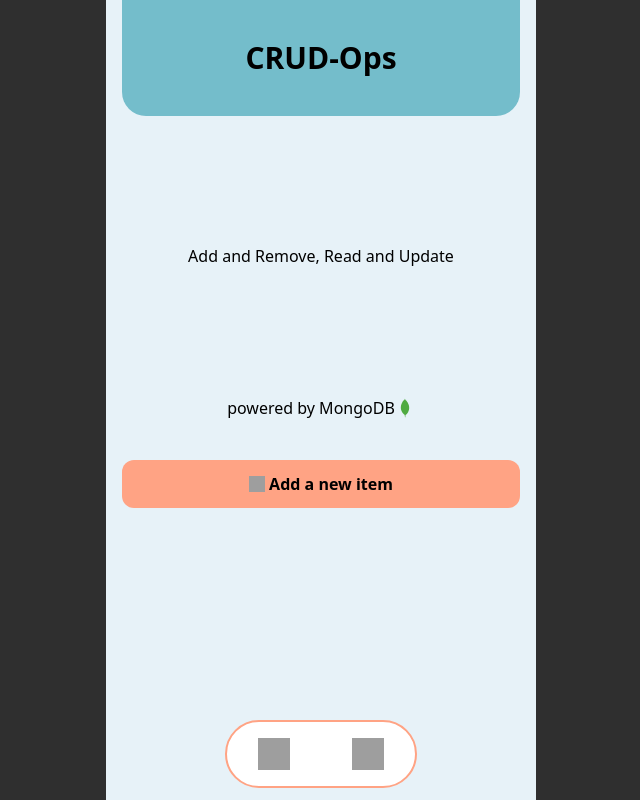
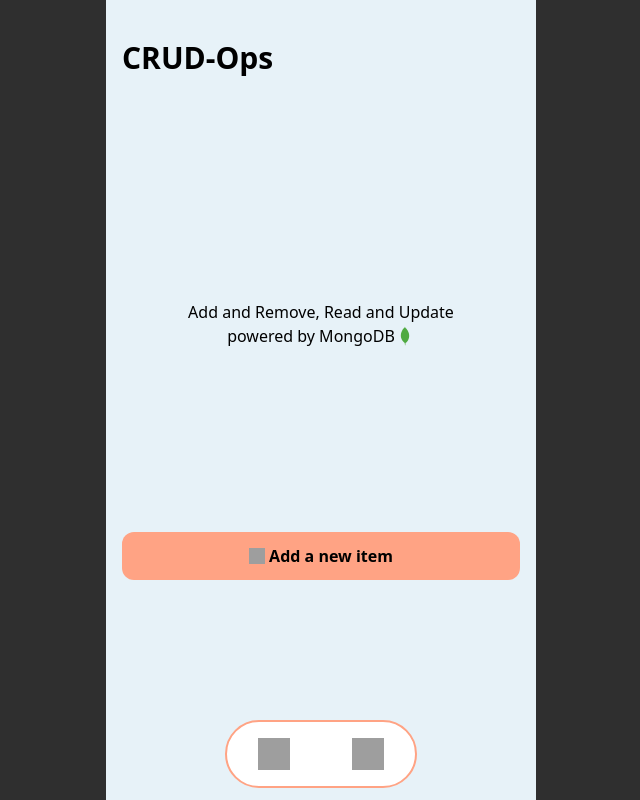
Before and after one commit to KevinRebakure/CRUD-with-MongoDB-List-of-Items, a React (Vite) app: page / in a window 1280 px wide. Shown: the whole page, without its empty margins (319-959 px from the left). Built offline with nearby package versions, Linux system fonts and the light colour scheme; grey boxes are pictures that could not be loaded.

Commit message:
chore: page layout

```diff
--- a/src/components/layouts/PageLayout.tsx
+++ b/src/components/layouts/PageLayout.tsx
@@ -1,15 +1,12 @@
-import { Outlet, useLocation } from "react-router";
-import { ButtonLabels, IconsURL, RoutePaths, Titles } from "../../constants";
+import { Outlet } from "react-router";
+import { ButtonLabels, IconsURL, Titles } from "../../constants";
 import BottomNavBar from "../shared/BottomNavBar";
 import Button from "../shared/Button";
 
 export default function PageLayout() {
-  const data = useLocation();
   return (
     <div className="bg-tertiary-100 relative mx-auto min-h-screen w-[430px] space-y-10">
-      {data.pathname !== RoutePaths.INDEX && (
-        <h1 className="px-4 py-10 text-3xl font-semibold">{Titles.APP_NAME}</h1>
-      )}
+      <h1 className="px-4 py-10 text-3xl font-semibold">{Titles.APP_NAME}</h1>
 
       <div className="px-4">
         <Outlet />
--- a/src/pages/HomePage.tsx
+++ b/src/pages/HomePage.tsx
@@ -3,12 +3,7 @@ import { Titles } from "../constants";
 
 export default function HomePage() {
   return (
-    <>
-      <div className="relative space-y-32">
-        <h1 className="bg-secondary-100 rounded-b-3xl py-10 text-center text-3xl font-semibold">
-          {Titles.APP_NAME}
-        </h1>
-
+    <div className="py-36">
       <p className="text-center">{Titles.HERO}</p>
 
       <p className="flex items-center justify-center text-center">
@@ -16,6 +11,5 @@ export default function HomePage() {
         <MongoDBIcon className="h-5 w-5" />
       </p>
     </div>
-    </>
   );
 }
```
Lines whose indentation alone changed are shown as unchanged.
